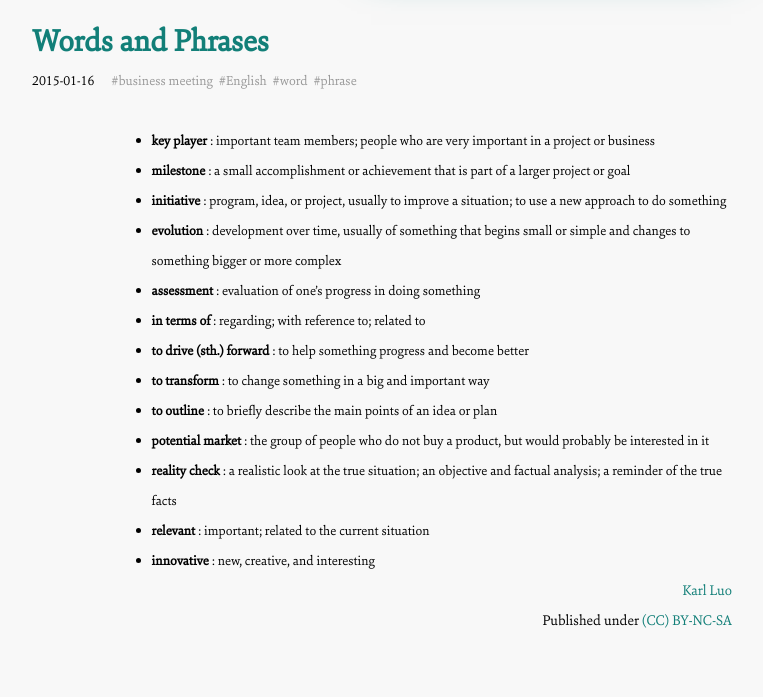
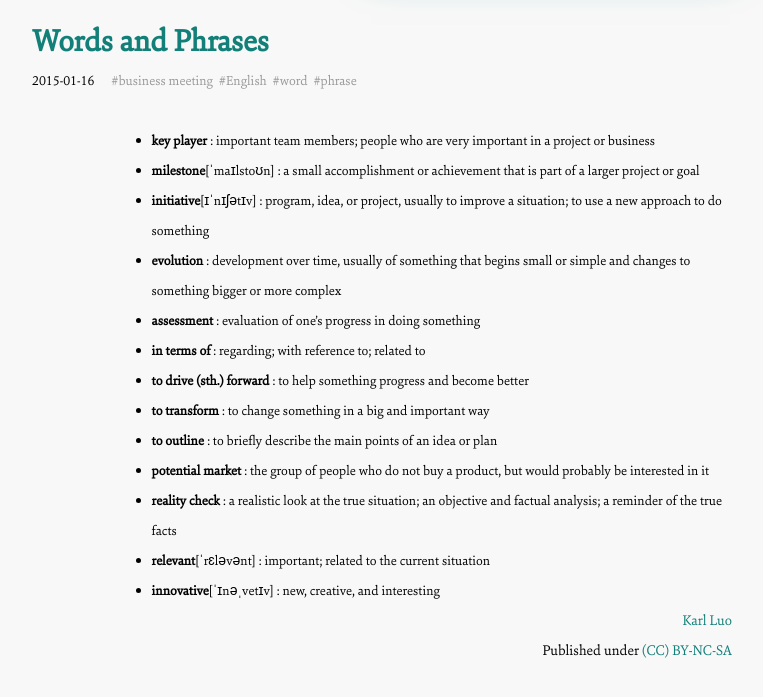
Before and after one commit to luolinjia/en, a Jekyll site: the page built from _posts/2015-01-16-words-and-phrases-1.md, in a window 1280 px wide and 1133 px high. Shown: the part 388-1085 px from the top of the window, without its empty margins (208-971 px from the left). Built offline with Jekyll 4.4.1, drawn with Linux system fonts in a browser that asks for light colours; Markdown is read by kramdown in place of the engine named in the settings; comment, search, counter and statistics services are not loaded.

Commit message:
Update 2015-01-16-words-and-phrases-1.md

```diff
--- a/_posts/2015-01-16-words-and-phrases-1.md
+++ b/_posts/2015-01-16-words-and-phrases-1.md
@@ -12,8 +12,8 @@ tags:
 ---
 
 - **key player** : important team members; people who are very important in a project or business
-- **milestone** : a small accomplishment or achievement that is part of a larger project or goal
-- **initiative** : program, idea, or project, usually to improve a situation; to use a new approach to do something
+- **milestone**[ˈmaɪlstoʊn] : a small accomplishment or achievement that is part of a larger project or goal
+- **initiative**[ɪˈnɪʃətɪv] : program, idea, or project, usually to improve a situation; to use a new approach to do something
 - **evolution** : development over time, usually of something that begins small or simple and changes to something bigger or more complex
 - **assessment** : evaluation of one's progress in doing something
 - **in terms of** : regarding; with reference to; related to
@@ -22,5 +22,5 @@ tags:
 - **to outline** : to briefly describe the main points of an idea or plan
 - **potential market** : the group of people who do not buy a product, but would probably be interested in it
 - **reality check** : a realistic look at the true situation; an objective and factual analysis; a reminder of the true facts
-- **relevant** : important; related to the current situation
-- **innovative** : new, creative, and interesting
+- **relevant**[ˈrɛləvənt]  : important; related to the current situation
+- **innovative**[ˈɪnəˌvetɪv] : new, creative, and interesting
```
